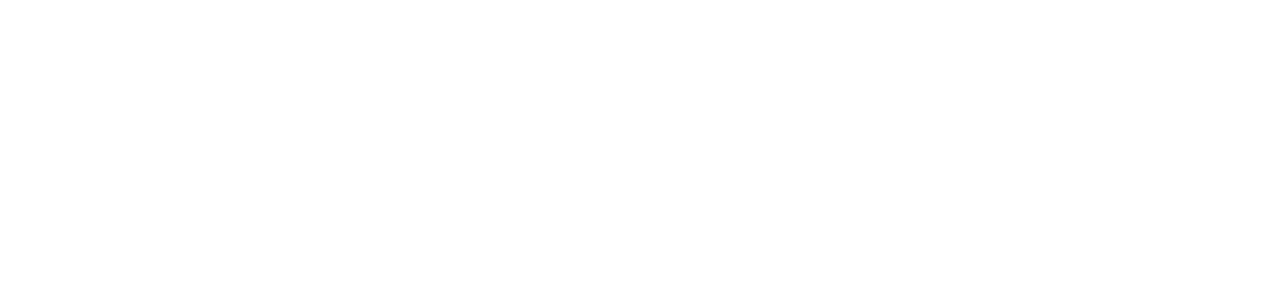
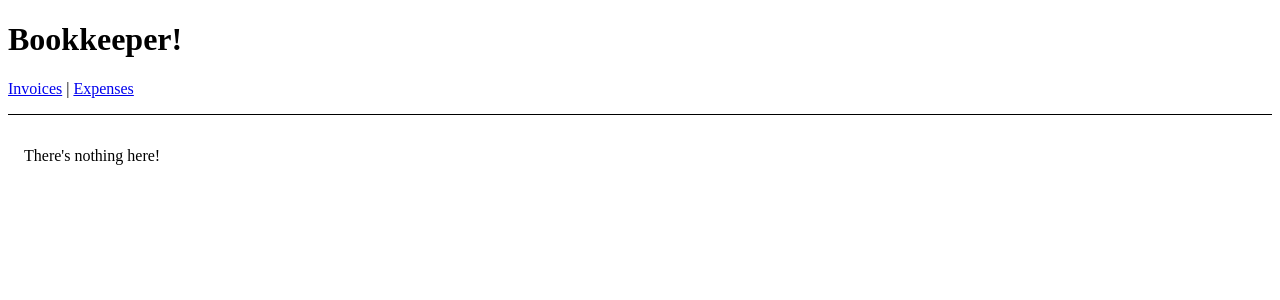
Before and after one commit to Josi8752/tutorial-react-router, a React (Vite) app: page /invoices/1995 in a window 1280 px wide. Before the commit this address had no page. Shown: the top 300 px of the page. Built offline with nearby package versions, Linux system fonts and the light colour scheme.

Commit message:
No matchroute

```diff
--- a/src/main.tsx
+++ b/src/main.tsx
@@ -1,19 +1,22 @@
 
 import ReactDOM from 'react-dom/client';
-import { BrowserRouter, Routes,Route, } from 'react-router-dom';
+import { BrowserRouter, Routes, Route, } from 'react-router-dom';
 import App from './App';
 import Expenses from './routes/Expenses/expenses';
 import Invoices from './routes/Invoices/invoices';
+import NotFound from './routes/NotFound';
 
 ReactDOM.createRoot(document.getElementById('root') as HTMLElement).render(
 
   <BrowserRouter>
-  <Routes>
-    <Route path="/" element={<App />}>
-    <Route path="expenses" element={<Expenses/>}/>
-    <Route path="invoices" element={<Invoices/>}/>
-    </Route>
-  </Routes>
+    <Routes>
+      <Route path="/" element={<App />}>
+        <Route path="expenses" element={<Expenses />} />
+        <Route path="invoices" element={<Invoices />} />
+        <Route path="*" element={<NotFound />}
+        />
+      </Route>
+    </Routes>
 
   </BrowserRouter>
 )
--- /dev/null
+++ b/src/routes/NotFound/index.tsx
@@ -0,0 +1,7 @@
+export default function NotFound() {
+    return (
+        <main style={{ padding: "1rem" }}>
+            <p>There's nothing here!</p>
+        </main>
+    );
+}
```
